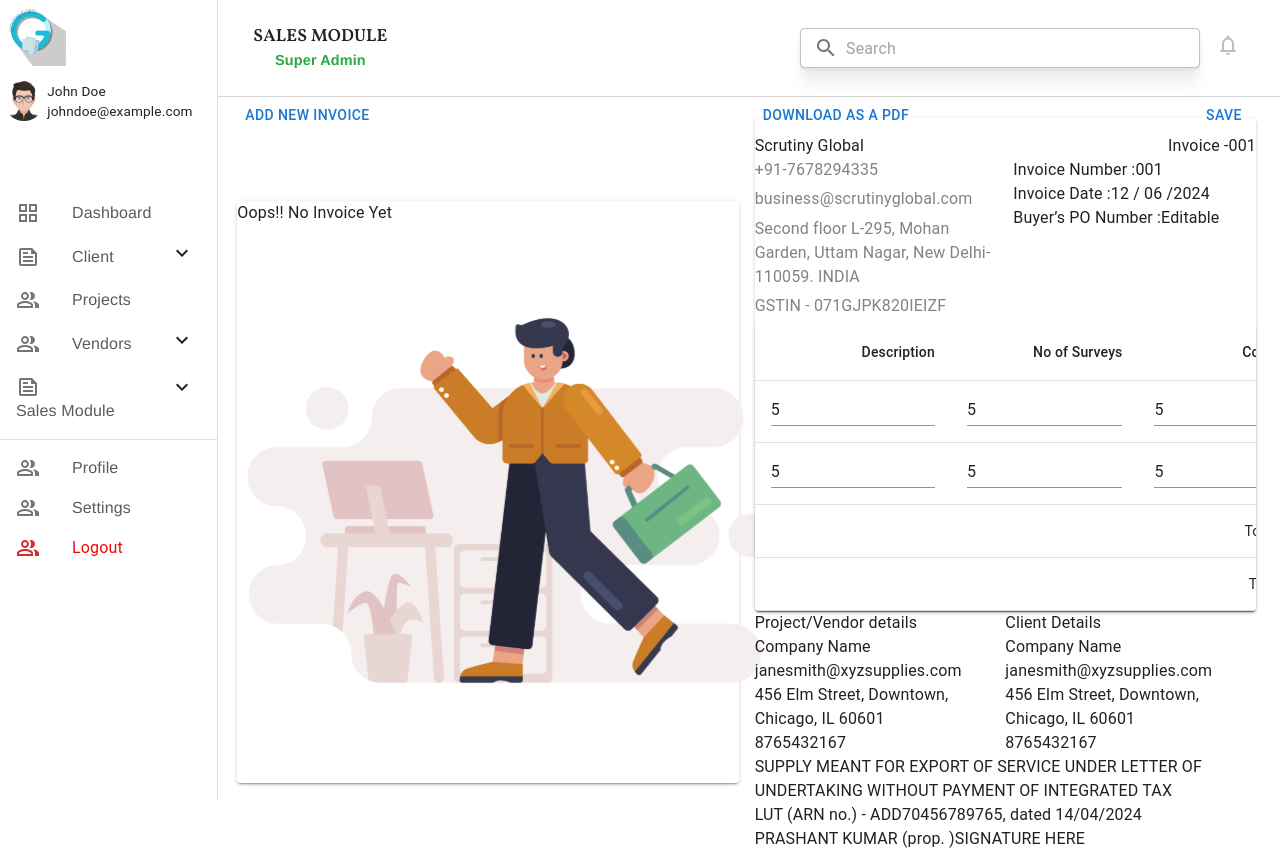
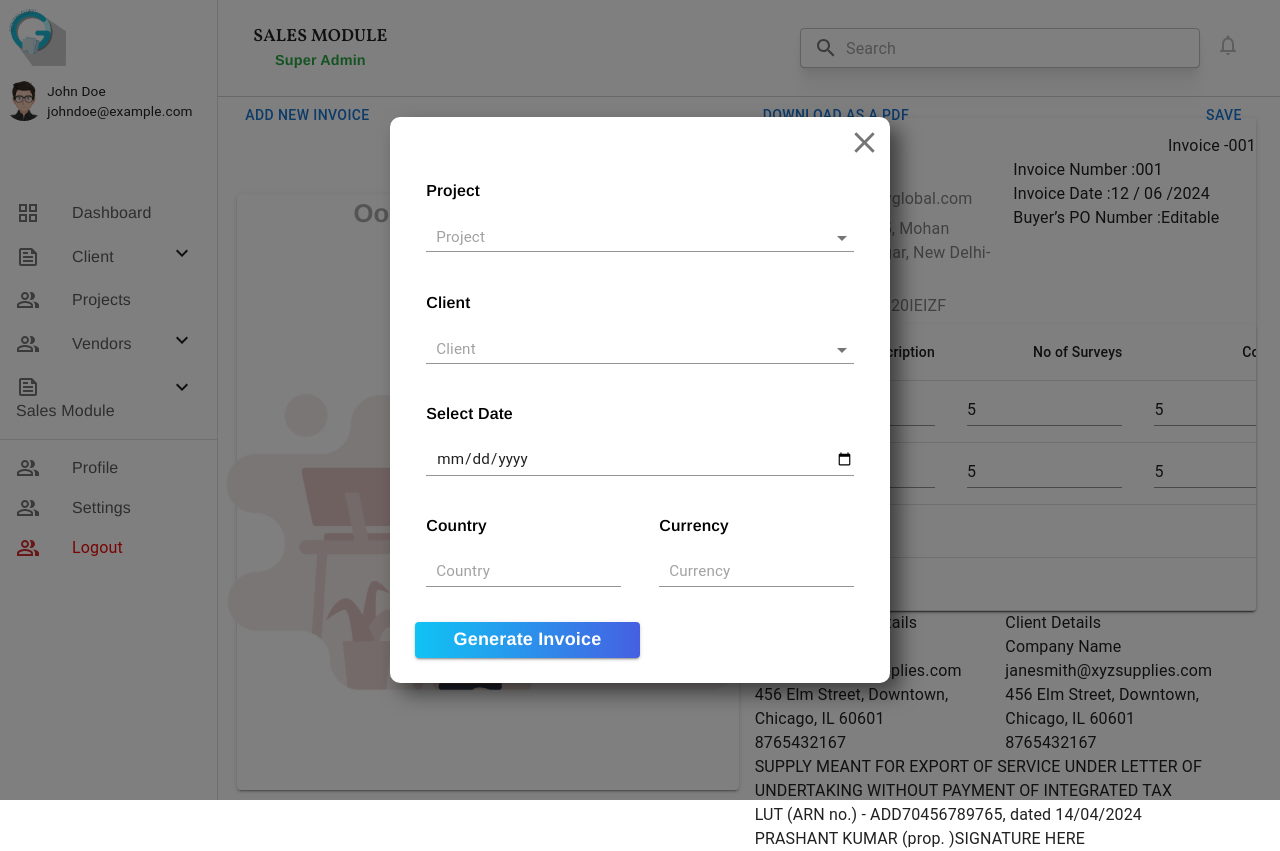
Before and after one commit to pushpak1308/Scrunity_Global, a React (Create React App) app in the folder scrutinyglobal/: page /invoice in a window 1280 px wide. Both pictures are taken after typing "5", "5", "5", "5", "5", "5" into the empty fields and a click on the button "ADD NEW INVOICE". Built offline with nearby package versions, Linux system fonts and the light colour scheme; no server answers.

Commit message:
Loader added

```diff
--- /dev/null
+++ b/scrutinyglobal/src/Components/CustomModals/FormModal/Index.js
@@ -0,0 +1,97 @@
+import React from "react";
+import { Typography, Modal, IconButton, Grid, Button } from "@mui/material";
+import CloseIcon from "@mui/icons-material/Close";
+import { MuiDropDown } from "../../../MuiComponents/MuiDropDown/Index";
+import { MuiTextField } from "../../../MuiComponents/MuiTextField/Index";
+import "./Style.css";
+import MuiContainedButton from "../../../MuiComponents/MuiContainedButton/Index";
+
+const FormModal = ({
+  show,
+  handleClose,
+  handleSubmit,
+  clientOptions,
+  projectOptions,
+  formData,
+  onChangeClient,
+  onChangeProject,
+  onChangeDate,
+  onChangeCountry,
+  onChangeCurrency,
+}) => {
+  return (
+    <Modal open={show}>
+      <Grid container className="modal-container">
+        <Grid item container>
+          <Grid item xs={12} className="modal-close">
+            <IconButton onClick={handleClose}>
+              <CloseIcon fontSize="large" />
+            </IconButton>
+          </Grid>
+        </Grid>
+        <Grid item xs={12} className="modal-item form-content">
+          <form>
+            <Grid container spacing={2}>
+              <Grid item xs={12}>
+                <MuiDropDown
+                  value={formData.project}
+                  onChange={onChangeProject}
+                  options={projectOptions}
+                  label="Project"
+                  className="forAddClient"
+                />
+              </Grid>
+              <Grid item xs={12}>
+                <MuiDropDown
+                  value={formData.client}
+                  onChange={onChangeClient}
+                  options={clientOptions}
+                  label="Client"
+                  className="forAddClient"
+                />
+              </Grid>
+              <Grid item xs={12}>
+                <MuiTextField
+                  type="date"
+                  value={formData.date}
+                  label="Select Date"
+                  placeholder="01-02-2001"
+                  onChange={onChangeDate}
+                  className="forAddClient"
+                />
+              </Grid>
+              <Grid item xs={12} md={6}>
+                <MuiTextField
+                  type="text"
+                  value={formData.country}
+                  label="Country"
+                  onChange={onChangeCountry}
+                  className="forAddClient"
+                />
+              </Grid>
+              <Grid item xs={12} md={6}>
+                <MuiTextField
+                  type="text"
+                  value={formData.currency}
+                  label="Currency"
+                  onChange={onChangeCurrency}
+                  className="forAddClient"
+                />
+              </Grid>
+              <Grid item xs={12}>
+                <MuiContainedButton
+                  type="submit"
+                  buttonText="Generate Invoice"
+                  width={true}
+                  onClickFunction={handleSubmit}
+                />
+              </Grid>
+            </Grid>
+          </form>
+        </Grid>
+      </Grid>
+    </Modal>
+  );
+};
+
+export default FormModal;
--- /dev/null
+++ b/scrutinyglobal/src/Components/CustomModals/FormModal/Style.css
@@ -0,0 +1,5 @@
+.form-content {
+  padding-left: 5%;
+  padding-right: 5%;
+  padding-bottom: 5%;
+}
--- a/scrutinyglobal/src/Components/EditTableField/Index.js
+++ b/scrutinyglobal/src/Components/EditTableField/Index.js
@@ -1,12 +1,11 @@
 import { TextField } from "@mui/material";
 import React from "react";
 
-const EditableTableField = ({ value, onChange, label }) => {
+const EditableTableField = ({ value, onChange }) => {
   return (
     <TextField
       value={value}
       onChange={onChange}
-      // label={label}
       variant="standard"
       size="small"
       type="number"
--- a/scrutinyglobal/src/Screens/Auth/Login.js
+++ b/scrutinyglobal/src/Screens/Auth/Login.js
@@ -8,10 +8,12 @@ import AuthPage from "./AuthPage";
 import ArrowBackIcon from "@mui/icons-material/ArrowBack";
 import MuiContainedButton from "../../MuiComponents/MuiContainedButton/Index";
 import SuccessErrorModal from "../../Components/CustomModals/SuccesErrorModal/Index";
+import Loading from "../../Components/Loading/Index";
 
 const Login = (props) => {
   const [username, setUsername] = useState("");
   const [password, setPassword] = useState("");
+  const [isLoading, setIsLoading] = useState(false);
   const [showWaitingModal, setShowWaitingModal] = useState(false);
   const [loginData, setLoginData] = useState({
     username: "",
@@ -34,6 +36,8 @@ const Login = (props) => {
 
   const handleSubmit = (event) => {
     event.preventDefault();
+    setIsLoading(true); // Show loader when the API call starts
+
     fetch("http://localhost:8080/login", {
       method: "POST",
       headers: {
@@ -43,12 +47,15 @@ const Login = (props) => {
       body: JSON.stringify(loginData),
     })
       .then(function (response) {
+        setIsLoading(false); // Hide loader when the API call completes
+
         if (response.status === 200) {
           navigate("/dashboard");
         }
         return response.json();
       })
       .catch((error) => {
+        setIsLoading(false);
         handleWaitingModal();
         console.error(error);
       });
@@ -123,6 +130,10 @@ const Login = (props) => {
   );
 
   return (
+    <>
+      {isLoading ? (
+        <Loading />
+      ) : (
         <AuthPage
           form={form}
           cardActionLinkText={" Sign up here"}
@@ -131,6 +142,8 @@ const Login = (props) => {
           heading={"Login"}
           additionalComponent={additionalComponent}
         />
+      )}
+    </>
   );
 };
 
--- a/scrutinyglobal/src/Screens/SuperAdmin/Project/AssignVendor.js
+++ b/scrutinyglobal/src/Screens/SuperAdmin/Project/AssignVendor.js
@@ -449,7 +449,7 @@ const AssignVendor = () => {
           <Typography
             variant="h6"
             textAlign="center"
-            className="assignVendor-list-datagrid"
+            className="assignVendor-list-datagrid no-invoice-text"
           >
             No vendor selected yet.
           </Typography>
--- a/scrutinyglobal/src/Screens/SuperAdmin/SalesModule/Invoice.js
+++ b/scrutinyglobal/src/Screens/SuperAdmin/SalesModule/Invoice.js
@@ -1,4 +1,4 @@
-import React, { useState } from "react";
+import React, { useEffect, useState } from "react";
 import {
   Button,
   Grid,
@@ -15,8 +15,51 @@ import invoiceImage from "../../../Images/Invoice/InvoiceImage.svg";
 import Layout from "../Layout";
 import EditableField from "../../../Components/EditTableField/Index";
 import "./Style.css";
+import { API_PREFIX } from "../../../config";
+import FormModal from "../../../Components/CustomModals/FormModal/Index";
 
 const Invoice = () => {
+  const [client, setClient] = useState("");
+  const [project, setProject] = useState("");
+  const [country, setCountry] = useState("");
+  const [currency, setCurrency] = useState("");
+  const [date, setDate] = useState("");
+  const [savedData, setSavedData] = useState(null);
+  const [responseData, setResponseData] = useState(false);
+  const [projectOptions, setProjectOptions] = useState([]);
+  const [clientOptions, setClientOptions] = useState([]);
+
+  const onChangeClient = (e) => {
+    const selectedClient = e.target.value;
+    setClient(selectedClient);
+
+    const clientData = responseData.find(
+      (client) =>
+        client.contact_name === selectedClient || client.name === selectedClient
+    );
+    if (clientData) {
+      setCountry(clientData.country);
+    }
+  };
+  const onChangeProject = (e) => setProject(e.target.value);
+  const onChangeCountry = (e) => setCountry(e.target.value);
+  const onChangeCurrency = (e) => setCurrency(e.target.value);
+  const onChangeDate = (e) => setDate(e.target.value);
+
+  const handleSubmit = (e) => {
+    e.preventDefault();
+    const formData = {
+      client,
+      project,
+      country,
+      currency,
+      date,
+    };
+    console.log("formData :>> ", formData);
+    setSavedData(formData);
+    setShowAddNewInvoiceModal(false);
+  };
+
   const headings = ["Description", "No of Surveys", "Cost/Survey", "Total"];
   const [rows, setRows] = useState([
     { description: "", noOfSurveys: "", costPerSurvey: "", total: "0" },
@@ -24,6 +67,7 @@ const Invoice = () => {
   ]);
   const [usdTotal, setUsdTotal] = useState(0);
   const [inrTotal, setInrTotal] = useState(0);
+  const [showAddNewInvoiceModal, setShowAddNewInvoiceModal] = useState(false);
 
   const handleChange = (index, key, value) => {
     const updatedRows = [...rows];
@@ -44,17 +88,58 @@ const Invoice = () => {
     setUsdTotal((inrTotal / 74.5).toFixed(2)); // Assuming 1 USD = 74.5 INR
   };
 
+  const handleClose = () => {
+    setShowAddNewInvoiceModal(false);
+  };
+
+  useEffect(() => {
+    getProjectData();
+  }, []);
+
+  function getProjectData() {
+    fetch(`${API_PREFIX}getProjectList`, {
+      method: "GET",
+      headers: {
+        Accept: "application/json",
+        "Content-Type": "application/json",
+      },
+    })
+      .then(function (response) {
+        return response.json();
+      })
+      .then(function (data) {
+        setResponseData(data);
+        const projectNames = data.map((project) => project.project_name);
+        const clientNames = data.map((client) => client.name);
+        setProjectOptions(projectNames);
+        setClientOptions(clientNames);
+        // console.log("response Data", data);
+      })
+      .catch(function (error) {
+        console.error("Error fetching data:", error);
+      });
+  }
+
   const content = (
     <Grid container direction="row" spacing={2} className="dashboard-container">
       <Grid item container md={6}>
         <Grid item>
-          <Button>Add New Invoice</Button>
+          <Button onClick={() => setShowAddNewInvoiceModal(true)}>
+            Add New Invoice
+          </Button>
         </Grid>
         <Grid item md={12}>
           <Paper elevation={2}>
-            <Grid item container>
+            <Grid
+              item
+              container
+              alignItems={"center"}
+              justifyContent={"center"}
+            >
               <Grid item>
-                <Typography>Oops!! No Invoice Yet</Typography>
+                <Typography className="no-invoice-text">
+                  Oops!! No Invoice Yet
+                </Typography>
               </Grid>
               <Grid item>
                 <img
@@ -150,7 +235,6 @@ const Invoice = () => {
                                 e.target.value
                               )
                             }
-                            label="Description"
                           />
                         </TableCell>
                         <TableCell align="right">
@@ -163,7 +247,6 @@ const Invoice = () => {
                                 e.target.value
                               )
                             }
-                            label="No of Surveys"
                           />
                         </TableCell>
                         <TableCell align="right">
@@ -176,20 +259,19 @@ const Invoice = () => {
                                 e.target.value
                               )
                             }
-                            label="Cost/Survey"
                           />
                         </TableCell>
                         <TableCell align="right">{row.total}</TableCell>
                       </TableRow>
                     ))}
                     <TableRow>
-                      <TableCell colSpan={3} align="right">
+                      <TableCell colSpan={3} align="left">
                         Total (USD):
                       </TableCell>
                       <TableCell align="right">{usdTotal}</TableCell>
                     </TableRow>
                     <TableRow>
-                      <TableCell colSpan={3} align="right">
+                      <TableCell colSpan={3} align="left">
                         Total (INR):
                       </TableCell>
                       <TableCell align="right">{inrTotal}</TableCell>
@@ -235,6 +317,26 @@ const Invoice = () => {
           </Grid>
         </Grid>
       </Grid>
+
+      <FormModal
+        show={showAddNewInvoiceModal}
+        handleSubmit={handleSubmit}
+        handleClose={handleClose}
+        clientOptions={clientOptions}
+        projectOptions={projectOptions}
+        formData={{
+          client,
+          project,
+          country,
+          currency,
+          date,
+        }}
+        onChangeClient={onChangeClient}
+        onChangeProject={onChangeProject}
+        onChangeDate={onChangeDate}
+        onChangeCountry={onChangeCountry}
+        onChangeCurrency={onChangeCurrency}
+      />
     </Grid>
   );
 
--- a/scrutinyglobal/src/Screens/SuperAdmin/SalesModule/Style.css
+++ b/scrutinyglobal/src/Screens/SuperAdmin/SalesModule/Style.css
@@ -24,6 +24,15 @@
 }
 
 .invoiceImage {
-  width: 40%;
-  /* height: 100%; */
+  width: 30%;
+  height: 50%;
 }
+
+.no-invoice-text {
+  font-family: "Arimo" !important;
+  font-size: 160% !important;
+  font-weight: 700 !important;
+  text-align: center;
+  color: #a9a9a9;
+  text-align: center;
+}
```
Lines whose indentation alone changed are shown as unchanged.
